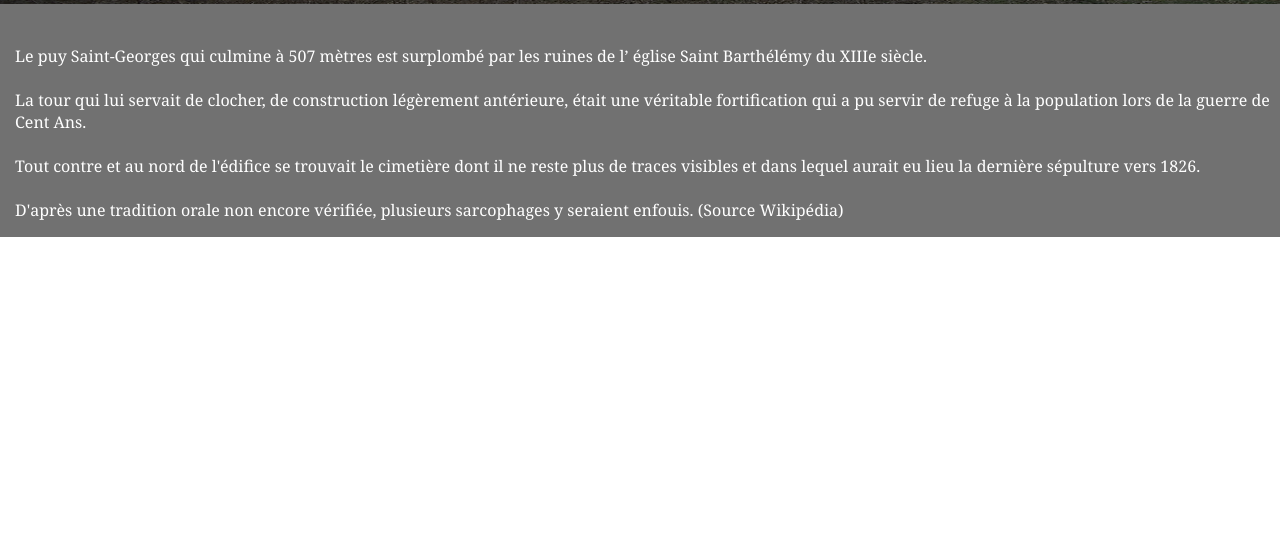
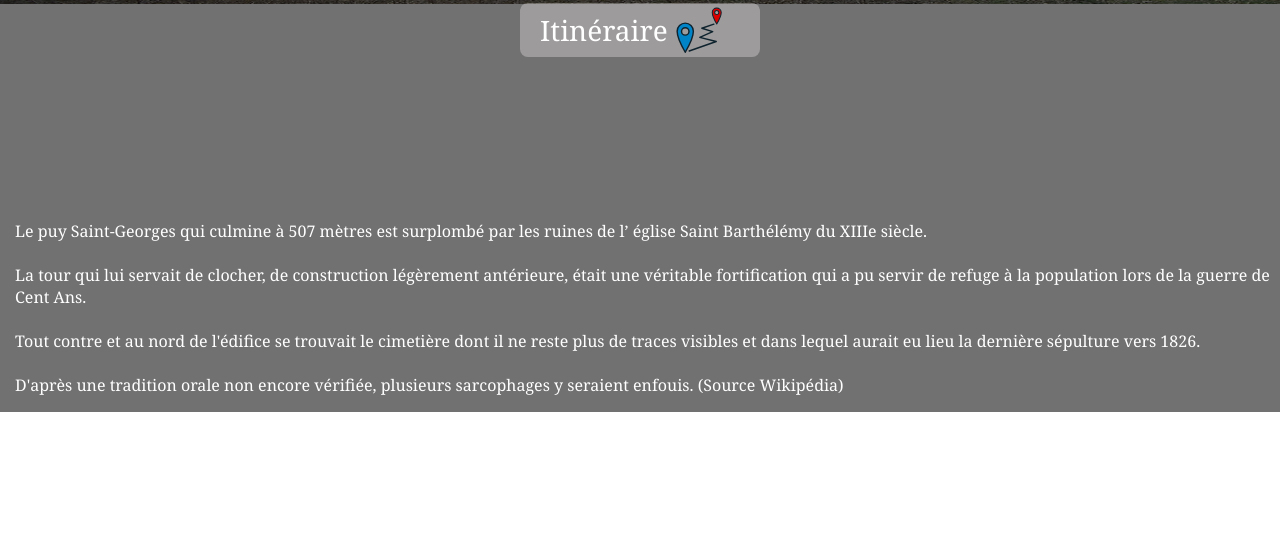
Before and after one commit to Code-Nature81/Puy-Saint-Georges, a plain HTML site: page index.html in a window 1280 px wide. Shown: the part 246-800 px from the top of the page. Drawn offline with Linux system fonts and the light colour scheme.

Commit message:
Add files via upload

```diff
--- a/index.html
+++ b/index.html
@@ -18,6 +18,36 @@
         .container {
     /*display: inline-block;*/
     position: relative;
+
+}
+
+a.contact-button2{
+    width: 200px;
+    background: url("distance.svg");
+    position: absolute;
+    top: 12%;
+    left: 50%;
+    transform: translate(-50%, -50%);
+    color: var(--color1);
+    border: 2px solid var(--color1);
+    padding: 8px 20px;
+    text-decoration: none;
+    background-color: #fdf9f950;
+
+    background-size: 48px;
+    background-position: 155px;
+    background-repeat: no-repeat;
+
+
+    display: inline-block;
+    margin-top: 35px;
+    font-size: 28px;
+    text-align:left;
+    border-radius: 0.5rem;
+}
+a.contact-button2:hover {
+    color: white;
+    border: 2px solid white;
 
 }
 
@@ -44,7 +74,8 @@
     <div class="container">
         <img src="puy-saint-georges-.jpg">
         <div class="text">
-            <h1 style="text-align: center;font-family: Brush Script MT, Brush Script Std, cursive;font-size: 25px;">Puy Saint-Georges</h1>
+            <h1 style="text-align: center;font-family: Brush Script MT, Brush Script Std, cursive;font-size: 25px;margin-bottom: 15%;">Puy Saint-Georges</h1>
+            <a class="contact-button2" href="https://www.google.fr/maps/dir/''/''/@44.0084498,2.2529958,14z/data=!4m14!4m13!1m5!1m1!1s0x12adc147db12da03:0xf192025cf7980004!2m2!1d2.1394714!2d44.0130601!1m5!1m1!1s0x12aded76e3c494d9:0x47808cb09e07b6b0!2m2!1d2.2760517!2d44.0090549!3e0">Itinéraire</a>
             <p style="padding-left: 15px;"><br><br>Le puy Saint-Georges qui culmine à 507 mètres est surplombé par les ruines de l’ église Saint Barthélémy du XIIIe siècle.<br><br>
                  La tour qui lui servait de clocher, de construction légèrement antérieure, était une véritable fortification qui a pu servir de refuge à la population lors de la guerre de Cent Ans.<br><br>
 
```
Also changed, not shown: distance.svg (added).
